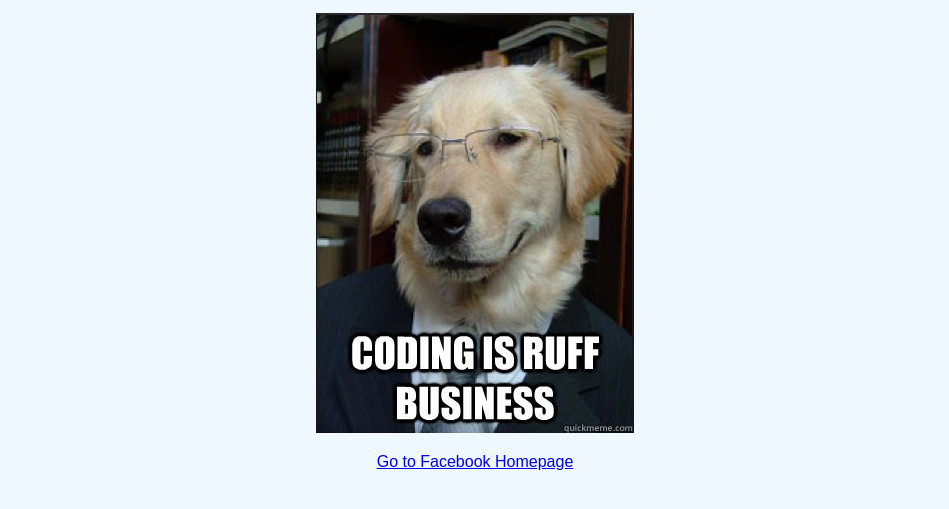
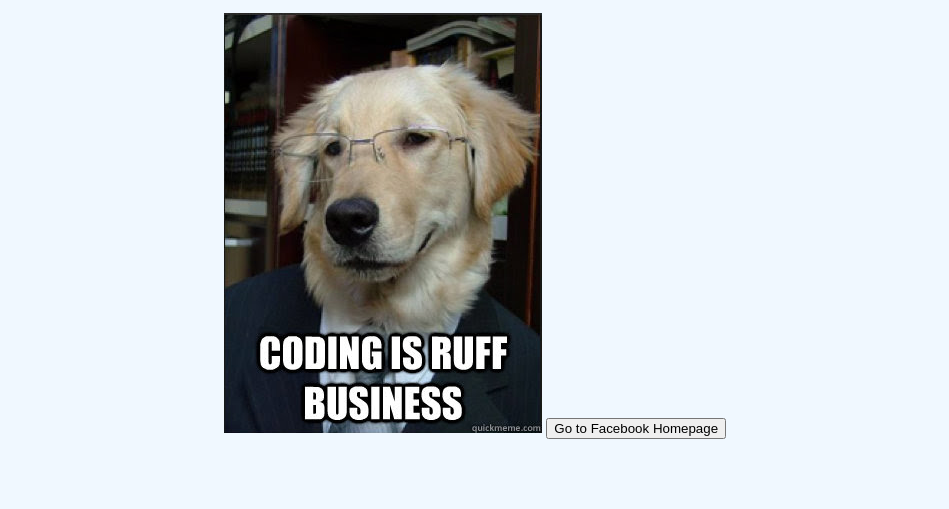
Before and after one commit to smellycattt/FbAds-OC, a plain HTML site: page index.html in a window 1280 px wide. Shown: the part 161-670 px from the top of the page, without its empty margins (165-1114 px from the left). Drawn offline with Linux system fonts and the light colour scheme.

Commit message:
Update index.html

```diff
--- a/index.html
+++ b/index.html
@@ -38,6 +38,6 @@
     <h1>🐶 This is a dogfooding website for landing page views 🐾</h1>
     <p>Welcome to our landing page! 🎉</p>
     <img src="dogfood.jpg" alt="Sample Image">
-     <p><a href="https://www.facebook.com">Go to Facebook Homepage</a></p>
+     <button onclick="location.href='https://www.facebook.com';">Go to Facebook Homepage</button>
 </body>
 </html>
```
